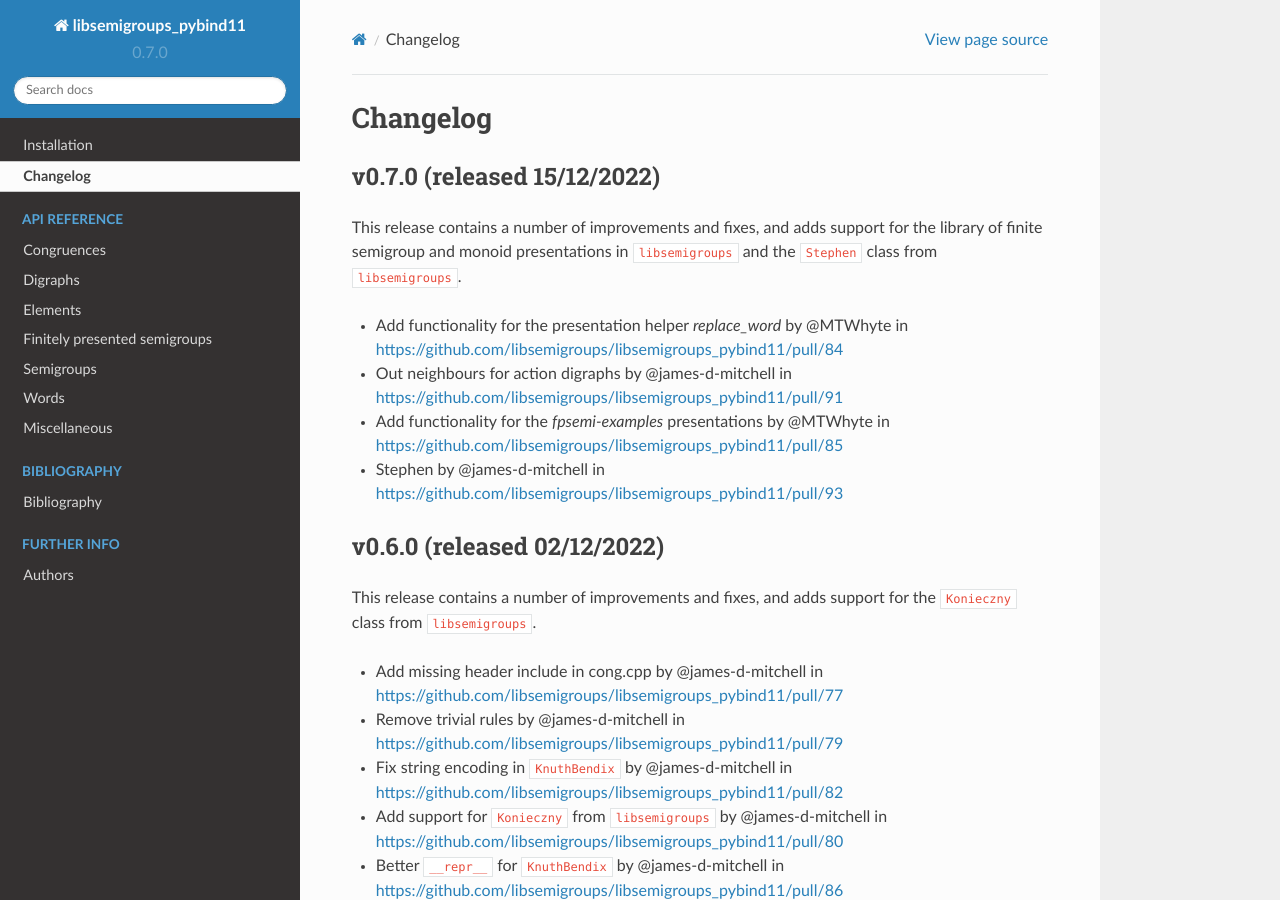
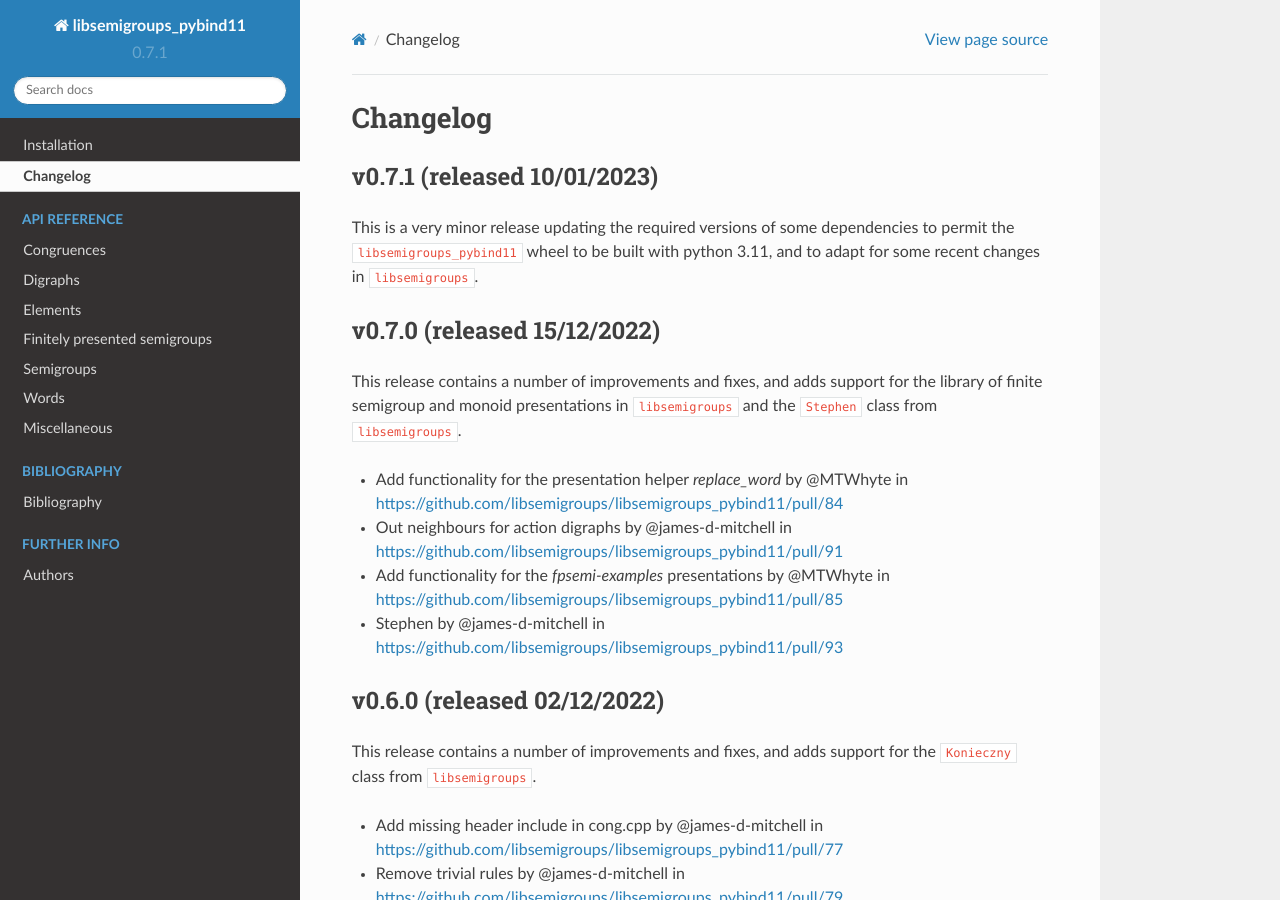
Before and after one commit to libsemigroups/libsemigroups_pybind11, a Sphinx documentation site: the page built from docs/source/changelog.rst, in a window 1280 px wide and 900 px high. Built offline with Sphinx 7.4.7 and the Read the Docs theme 2.0.0, drawn with Linux system fonts in a browser that asks for light colours; pages that are not in the unit, such as notebooks, are missing from menus.

Commit message:
Update version numbers etc for v0.7.1

```diff
--- a/docs/source/changelog.rst
+++ b/docs/source/changelog.rst
@@ -6,6 +6,13 @@
 
 Changelog
 =========
+
+v0.7.1 (released 10/01/2023)
+----------------------------
+
+This is a very minor release updating the required versions of some
+dependencies to permit the ``libsemigroups_pybind11`` wheel to be built with
+python 3.11, and to adapt for some recent changes in ``libsemigroups``.
 
 v0.7.0 (released 15/12/2022)
 ----------------------------
--- a/docs/source/conf.py
+++ b/docs/source/conf.py
@@ -26,8 +26,8 @@ master_doc = "index"
 project = u"libsemigroups_pybind11"
 copyright = u"2021-2022, J. D. Mitchell + Maria Tsalakou"
 author = u"J. D. Mitchell + Maria Tsalakou"
-version = u"0.7.0"
-release = u"0.7.0"
+version = u"0.7.1"
+release = u"0.7.1"
 language = "python"
 exclude_patterns = ["_build"]
 pygments_style = "sphinx"
--- a/docs/source/index.rst
+++ b/docs/source/index.rst
@@ -1,4 +1,4 @@
-libsemigroups_pybind11 - Version 0.7.0
+libsemigroups_pybind11 - Version 0.7.1
 ======================================
 
 python bindings for the C++ library libsemigroups
--- a/docs/source/install.rst
+++ b/docs/source/install.rst
@@ -4,7 +4,7 @@
 
    The full license is in the file LICENSE, distributed with this software.
 
-.. |libsemigroups-pybind11-version| replace:: 0.7.0
+.. |libsemigroups-pybind11-version| replace:: 0.7.1
 
 Installation
 ============
--- a/setup.py
+++ b/setup.py
@@ -29,7 +29,7 @@ from tools import (  # pylint: disable=import-error, wrong-import-position
     minimum_libsemigroups_version,
 )
 
-__version__ = "0.7.0"
+__version__ = "0.7.1"
 
 
 def compare_version_numbers(supplied, required):
```
Also changed, not shown: README.md (+5 -5 lines).
